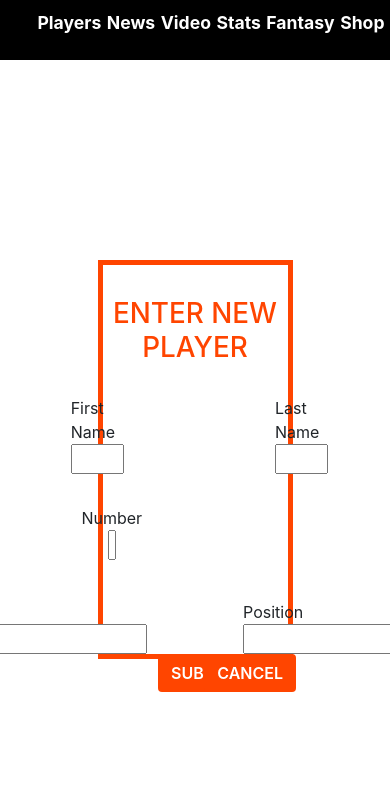
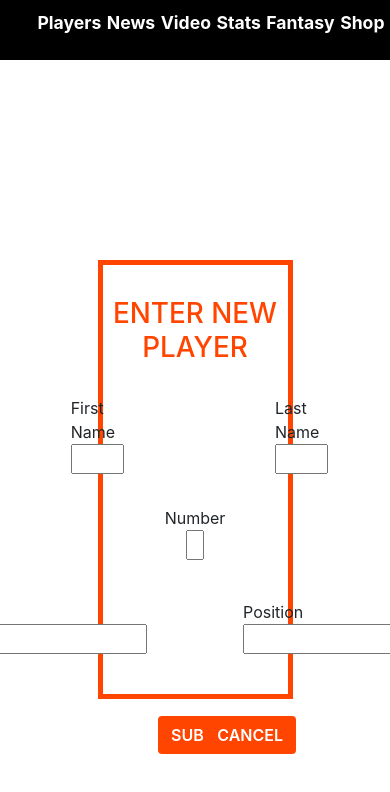
Before and after one commit to valensh1/MernStack-Template, a React (Create React App) app in the folder client/: page /players/new in a window 390 px wide. Shown: the top 792 px of the page. Built offline with nearby package versions, Linux system fonts and the light colour scheme.

Commit message:
Modified basic responsive design for new and edit player forms

```diff
--- a/client/src/App.scss
+++ b/client/src/App.scss
@@ -95,7 +95,9 @@
       }
 
       @media only screen and (max-width: 1900px) {
-        width: 10%;
+        width: 200%;
+        position: relative;
+        left: -50%;
       }
     }
     .player__form-labelContainer {
@@ -104,6 +106,7 @@
       flex-direction: row;
       justify-content: center;
       margin-top: 2.5rem;
+      margin-bottom: 2.5rem;
 
       div {
         margin: 0rem 3rem;
@@ -128,6 +131,7 @@
     // For Microsoft Surface Pro
     @media only screen and (max-width: 1900px) {
       left: 30%;
+      top: 105%;
     }
   }
 
@@ -135,6 +139,10 @@
     position: absolute;
     top: 100%;
     left: 55%;
+
+    @media only screen and (max-width: 1900px) {
+      top: 105%;
+    }
   }
 }
 
```
